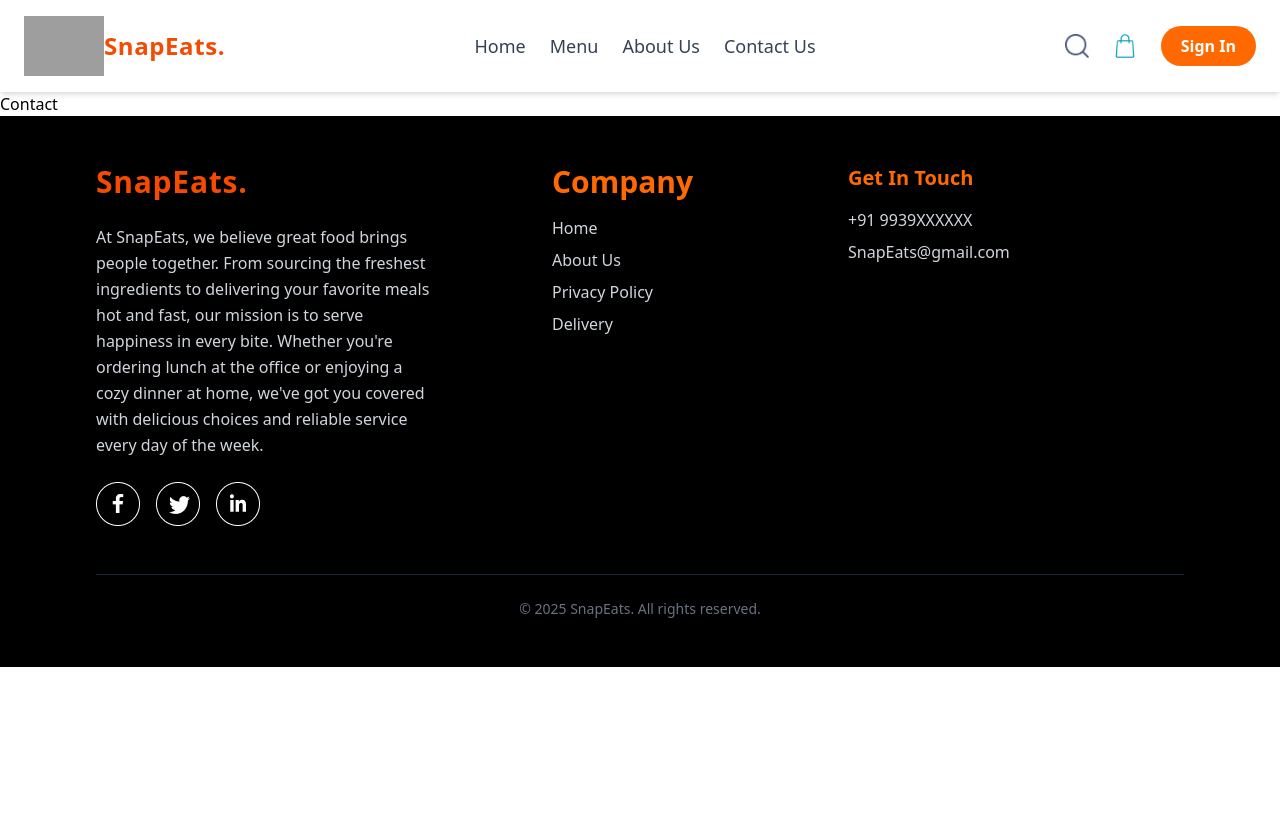
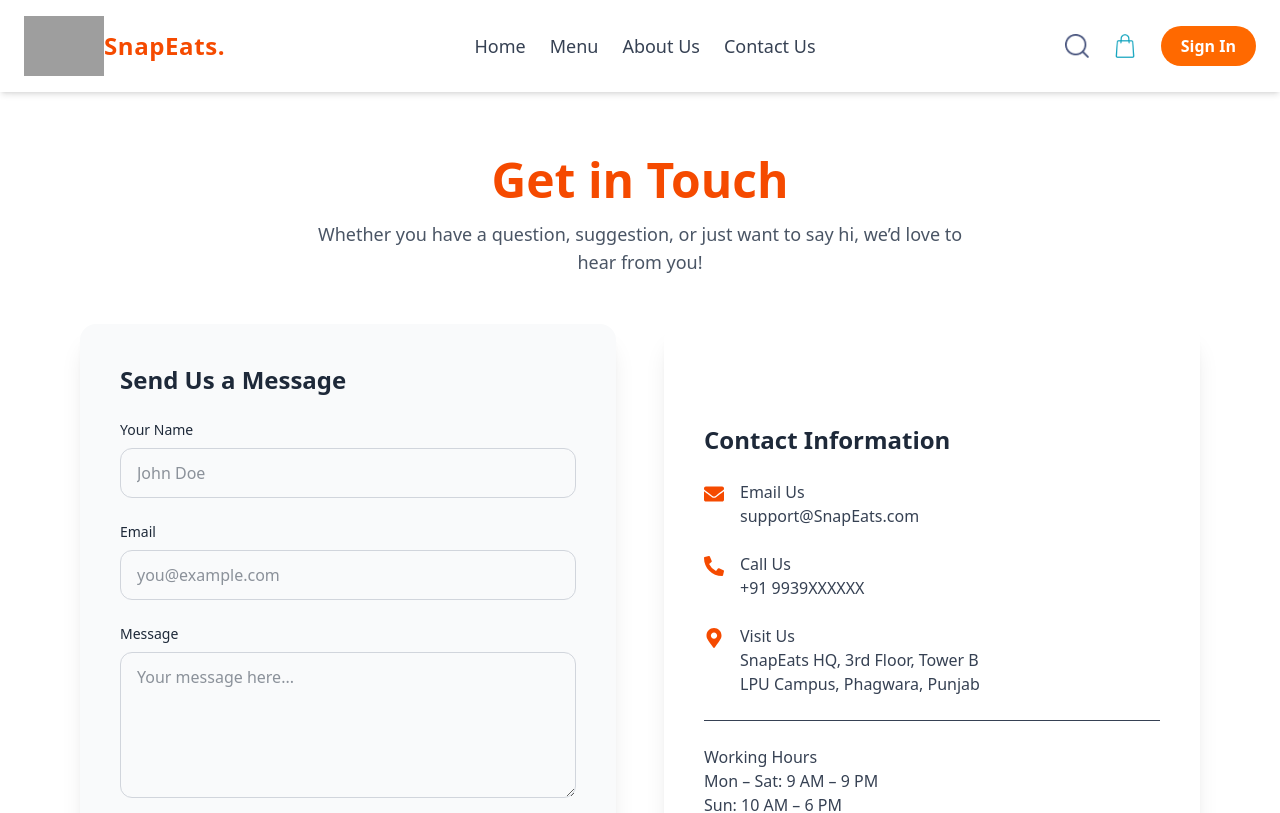
Before and after one commit to Prince-chaubey/SnapEats, a React (Vite) app: page /Contact in a window 1280 px wide. Shown: the top 813 px of the page. Built offline with nearby package versions, Linux system fonts and the light colour scheme; grey boxes are pictures that could not be loaded; a web font is replaced by a local one.

Commit message:
Added Validation for Contact Us page

```diff
--- a/package.json
+++ b/package.json
@@ -20,9 +20,11 @@
     "icons": "^1.0.0",
     "react": "^19.1.0",
     "react-dom": "^19.1.0",
+    "react-hot-toast": "^2.5.2",
     "react-icons": "^5.5.0",
     "react-router-dom": "^7.6.0",
     "react-slick": "^0.30.3",
+    "react-toastify": "^11.0.5",
     "slick-carousel": "^1.8.1",
     "swiper": "^11.2.8",
     "tailwindcss": "^4.1.7"
--- a/src/App.jsx
+++ b/src/App.jsx
@@ -1,5 +1,4 @@
 import React, { useContext } from 'react'
-
 import Home from './Home/Home'
 import Foodlist from "../src/Foodlist/Foodlist"
 import About from "../src/About/About"
@@ -8,12 +7,15 @@ import Navbar from './Components/Navbar/Navbar';
 import Footer from './Components/Footer/Footer';
 import Contact from './Contact/Contact';
 import Cart from './Cart/Cart';
+import toast, { Toaster } from 'react-hot-toast';
+
 import PlaceOrder from './PlaceOrder/PlaceOrder';
 
 const App = () => {
   return (
     <div>
       <BrowserRouter>
+      <Toaster/>
         <Navbar />
         <Routes>
           <Route path='/' element={<Home />} />
--- a/src/Components/Navbar/Navbar.jsx
+++ b/src/Components/Navbar/Navbar.jsx
@@ -31,7 +31,7 @@ const Navbar = () => {
 
                 </div>
 
-                {/* Desktop Navigation Links */}
+
                 <ul className="hidden md:flex gap-6 text-gray-700 text-lg font-medium">
                     <Link to="/">
                         <li className="hover:text-orange-500 transition duration-300 cursor-pointer hover:underline">Home</li>
@@ -81,10 +81,21 @@ const Navbar = () => {
                 {sidebar && (
                     <div className='absolute w-full top-17 right-0 p-2 pb-10 z-50 bg-white'>
                         <ul className="w-full mt-12 flex flex-col gap-5 items-center text-gray-800 font-medium">
-                            <li className="hover:text-orange-500 cursor-pointer text-xl hover:underline">Home</li>
-                            <li className="hover:text-orange-500 cursor-pointer text-xl hover:underline">Menu</li>
-                            <li className="hover:text-orange-500 cursor-pointer text-xl hover:underline">About Us</li>
-                            <li className="hover:text-orange-500 cursor-pointer text-xl hover:underline">Contact Us</li>
+                            <Link to="/">
+                                <li className="hover:text-orange-500 cursor-pointer text-xl hover:underline">Home</li>
+                            </Link>
+
+                            <Link to="/Menu">
+                                <li className="hover:text-orange-500 cursor-pointer text-xl hover:underline">Menu</li>
+                            </Link>
+
+                            <Link to="/About">
+                                <li className="hover:text-orange-500 cursor-pointer text-xl hover:underline">About Us</li>
+                            </Link>
+
+                            <Link to="/Contact">
+                                <li className="hover:text-orange-500 cursor-pointer text-xl hover:underline">Contact Us</li>
+                            </Link>
                             <li className="pt-4">
                                 <button className="bg-orange-500 text-white px-4 py-2 rounded-full w-full hover:bg-orange-600 transition hover:cursor-pointer" onClick={() => setShowLoginPage(!showLoginPage)}>
                                     Sign In
--- a/src/Contact/Contact.jsx
+++ b/src/Contact/Contact.jsx
@@ -1,9 +1,142 @@
-import React from 'react'
+import React, { use, useState } from 'react';
+import { FaEnvelope, FaPhoneAlt, FaMapMarkerAlt } from 'react-icons/fa';
+import toast from "react-hot-toast";
+import 'react-toastify/dist/ReactToastify.css';
 
-const Contact = () => {
+
+const ContactUs = () => {
+  const [user, SetUser] = useState({
+    name: "",
+    email: "",
+    message: "",
+  });
+
+  const handleChange = (e) => {
+    const { name, value } = e.target;
+    SetUser({
+      ...user,
+      [name]: value
+    })
+  }
+  const handleSubmit = (e) => {
+    e.preventDefault();
+    if (!user.name || !user.email || !user.message) {
+      toast.error("Please fill all the fields");
+      return;
+    }
+    const emailPattern = /^[^\s@]+@[^\s@]+\.[^\s@]{2,}$/;
+    if (!emailPattern.test(user.email)) {
+      toast.error("Invalid email address");
+      return;
+    }
+
+    toast.success("Message Sent Successfully!");
+    SetUser({
+      name:"",
+      email:"",
+      message:""
+    });
+  }
+
   return (
-    <div>Contact</div>
-  )
-}
+    <div className="min-h-screen bg-white px-6 lg:px-20 py-16 text-gray-800">
 
-export default Contact
+      <div className="text-center mb-12">
+        <h1 className="text-5xl font-bold mb-4 text-orange-600">Get in Touch</h1>
+        <p className="text-lg text-gray-600 max-w-2xl mx-auto">
+          Whether you have a question, suggestion, or just want to say hi, we’d love to hear from you!
+        </p>
+      </div>
+
+
+      <div className="grid grid-cols-1 md:grid-cols-2 gap-12">
+
+        <div className="bg-gray-50 rounded-2xl shadow-xl p-10 animate-fade-in-up">
+          <h2 className="text-2xl font-semibold text-gray-800 mb-6">Send Us a Message</h2>
+          <form className="space-y-6" onSubmit={handleSubmit}>
+            <div>
+              <label className="block text-sm mb-2 font-medium">Your Name</label>
+              <input
+                type="text"
+                placeholder="John Doe"
+                value={user.name}
+                name='name'
+                onChange={handleChange}
+                className="w-full px-4 py-3 rounded-xl border border-gray-300 focus:outline-none focus:ring-2 focus:ring-orange-500"
+              />
+            </div>
+
+            <div>
+              <label className="block text-sm mb-2 font-medium">Email</label>
+              <input
+                type="text"
+                name='email'
+                value={user.email}
+                onChange={handleChange}
+                placeholder="you@example.com"
+                className="w-full px-4 py-3 rounded-xl border border-gray-300 focus:outline-none focus:ring-2 focus:ring-orange-500"
+              />
+            </div>
+
+            <div>
+              <label className="block text-sm mb-2 font-medium">Message</label>
+              <textarea
+                rows="5"
+                name='message'
+                value={user.message}
+                onChange={handleChange}
+                placeholder="Your message here..."
+                className="w-full px-4 py-3 rounded-xl border border-gray-300 focus:outline-none focus:ring-2 focus:ring-orange-500"
+              ></textarea>
+            </div>
+
+            <button
+              type="submit"
+              className="w-full py-3 bg-orange-500 hover:bg-orange-600 transition text-white rounded-xl font-semibold shadow-md cursor-pointer"
+            >
+              Send Message
+            </button>
+          </form>
+        </div>
+
+
+        <div className="bg-white rounded-2xl shadow-xl p-10 flex flex-col justify-center animate-fade-in-up delay-100">
+          <h2 className="text-2xl font-semibold text-gray-800 mb-6">Contact Information</h2>
+
+          <div className="space-y-6 text-gray-700">
+            <div className="flex items-start gap-4">
+              <FaEnvelope className="text-orange-600 mt-1" size={20} />
+              <div>
+                <p className="font-medium">Email Us</p>
+                <p>support@SnapEats.com</p>
+              </div>
+            </div>
+
+            <div className="flex items-start gap-4">
+              <FaPhoneAlt className="text-orange-600 mt-1" size={20} />
+              <div>
+                <p className="font-medium">Call Us</p>
+                <p>+91 9939XXXXXX</p>
+              </div>
+            </div>
+
+            <div className="flex items-start gap-4">
+              <FaMapMarkerAlt className="text-orange-600 mt-1" size={20} />
+              <div>
+                <p className="font-medium">Visit Us</p>
+                <p>SnapEats HQ, 3rd Floor, Tower B<br />LPU Campus, Phagwara, Punjab</p>
+              </div>
+            </div>
+
+            <div className="border-t pt-6">
+              <p className="font-medium">Working Hours</p>
+              <p>Mon – Sat: 9 AM – 9 PM<br />Sun: 10 AM – 6 PM</p>
+            </div>
+          </div>
+        </div>
+      </div>
+    </div>
+  );
+};
+
+export default ContactUs;
--- a/src/assets/assets.js
+++ b/src/assets/assets.js
@@ -79,7 +79,10 @@ export const assets = {
     profile_icon,
     logout_icon,
     bag_icon,
-    parcel_icon
+    parcel_icon,
+    quality_icon: 'https://cdn-icons-png.flaticon.com/512/1063/1063245.png',
+  delivery_icon: 'https://cdn-icons-png.flaticon.com/512/1046/1046784.png',
+  support_icon: 'https://cdn-icons-png.flaticon.com/512/1828/1828919.png',
 }
 
 export const menu_list = [
```
Also changed, not shown: src/About/About.jsx (+67 -6 lines), 1 other file (tests, documents, lock files or other folders).
